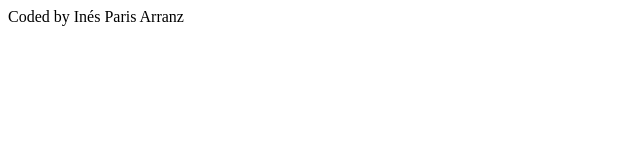
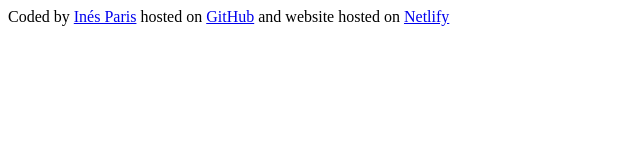
Before and after one commit to InesParis/MetoForecastApp, a plain HTML site: page index.html in a window 1280 px wide. Shown: the whole page, without its empty margins (0-640 px from the left). Drawn offline with Linux system fonts and the light colour scheme.

Commit message:
update links

```diff
--- a/index.html
+++ b/index.html
@@ -6,6 +6,11 @@
     <title>MeteoApp</title>
   </head>
   <body>
-    <footer>Coded by Inés Paris Arranz</footer>
+    <footer>
+      Coded by <a href="https://github.com/InesParis">Inés Paris</a> hosted on
+      <a href="https://github.com/InesParis/MetoForecastApp">GitHub</a> and
+      website hosted on
+      <a href="https://weathermeteoforecast.netlify.app/">Netlify</a>
+    </footer>
   </body>
 </html>
```
